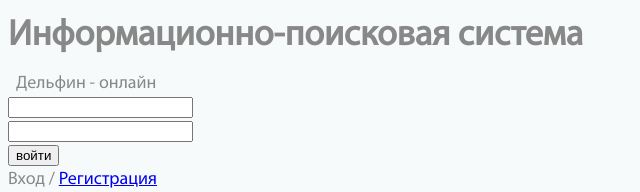
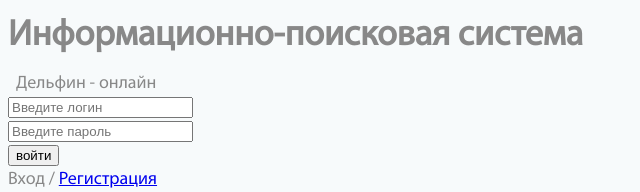
Before and after one commit to optimismous/info-search-markup, a React (Vite) app: page / in a window 1280 px wide. Shown: the top 192 px of the page, without its empty margins (0-640 px from the left). Built offline with nearby package versions, Linux system fonts and the light colour scheme.

Commit message:
add auth inputs placeholders

```diff
--- a/js/components/Auth.jsx
+++ b/js/components/Auth.jsx
@@ -34,10 +34,10 @@ export function Auth() {
       </div>
       <form className="Form" onSubmit={onSubmit}>
         <div className="FormField">
-          <Input value={login} placeholder="" onChange={onLoginChange} type="text"/>
+          <Input value={login} placeholder="Введите логин" onChange={onLoginChange} type="text"/>
         </div>
         <div className="FormField">
-          <Input value={password} placeholder="" onChange={onPasswordChange} type="password"/>
+          <Input value={password} placeholder="Введите пароль" onChange={onPasswordChange} type="password"/>
         </div>
         <div className="FormField">
           <Button type="submit">войти</Button>
--- a/js/components/ui/Input/Input.jsx
+++ b/js/components/ui/Input/Input.jsx
@@ -5,6 +5,7 @@ import './Input.module.css';
  * @typedef PropType
  * @property {string} type
  * @property {string} value
+ * @property {string} placeholder
  * @property {Function} onChange
  */
 
@@ -14,8 +15,8 @@ import './Input.module.css';
  * @returns {JSX.Element}
  */
 export const Input = (props) => {
-
   return (
-    <input onChange={props.onChange} type={props.type ?? 'text'} className="Input" value={props.value}/>
+    <input onChange={props.onChange} placeholder={props.placeholder} type={props.type ?? 'text'} className="Input"
+           value={props.value}/>
   );
 };
--- a/package.json
+++ b/package.json
@@ -8,7 +8,7 @@
   "browserslist": "> 0.5%, last 2 versions, not dead",
   "scripts": {
     "build": "parcel build index.html",
-    "dev": "parcel index.html --open",
+    "dev": "parcel index.html --no-cache",
     "start": "npm run build && npm run dev",
     "test": "echo \"Error: no test specified\" && exit 1"
   },
```
